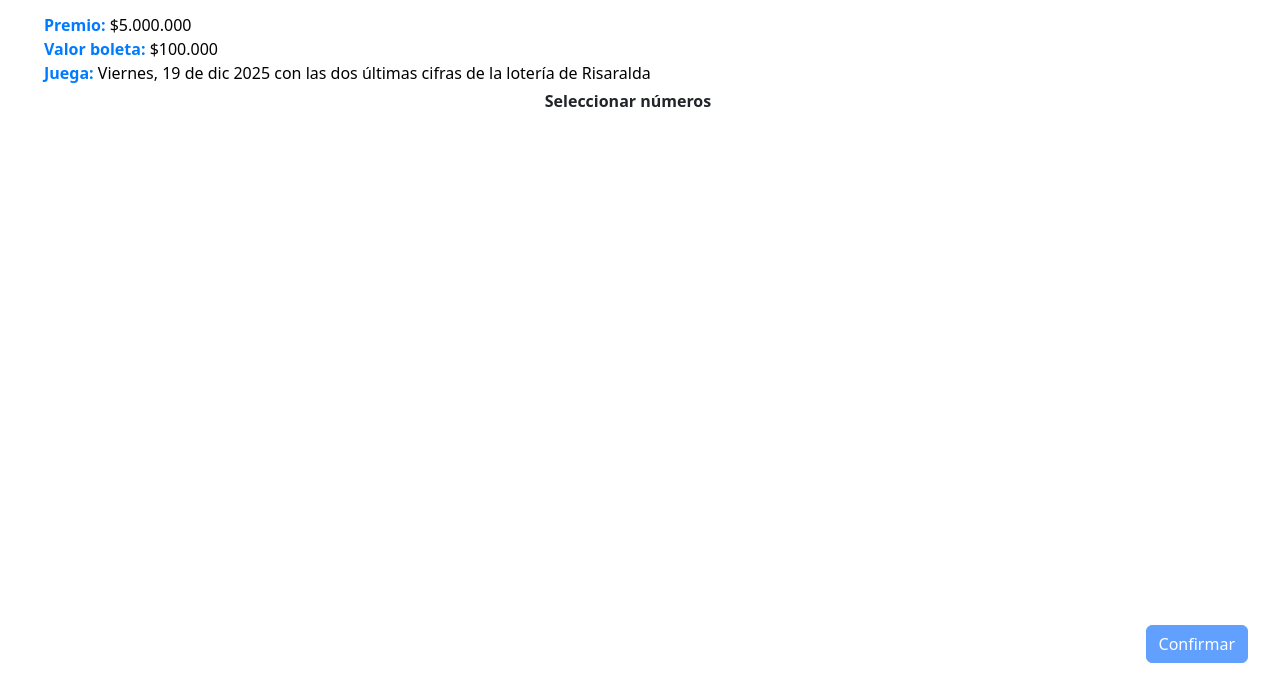
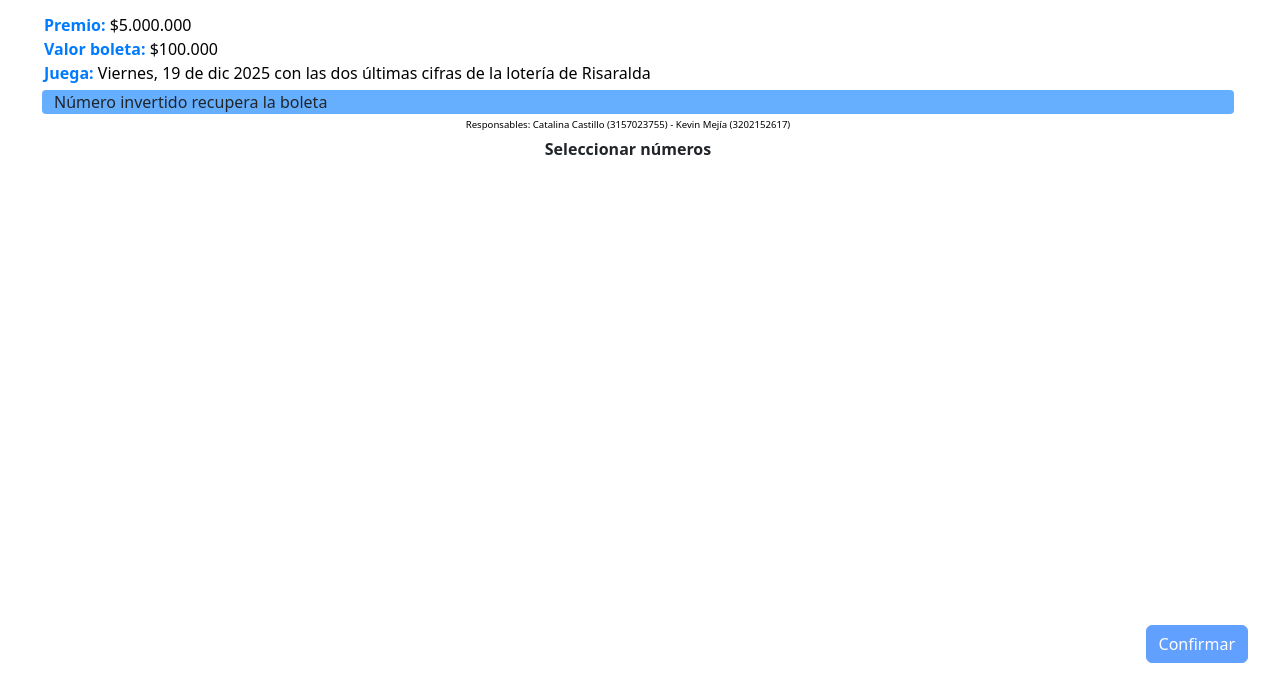
Before and after one commit to kevin-mauricio/rifa, a plain HTML site: page index.html in a window 1280 px wide. Shown: the part 117-800 px from the top of the page. Drawn offline with nearby package versions, Linux system fonts and the light colour scheme; no server answers.

Commit message:
boleta invertida

```diff
--- a/css/styles.css
+++ b/css/styles.css
@@ -157,3 +157,18 @@ body {
     box-shadow: 0 2px 6px rgba(0, 0, 0, 0.1);
     border-radius: 8px;
 }
+
+.info {
+    background: #007bff99;
+    width: 100% !important;
+    border-radius: 4px;
+    margin-top: 5px !important;
+    margin-left: 10px;
+}
+
+.responsables {
+    font-size: .6rem;
+    padding: 0px !important;
+    margin-top: 4px !important;
+    text-align: center;
+}
--- a/index.html
+++ b/index.html
@@ -30,6 +30,8 @@
             <div class="field"><strong>Valor boleta:</strong> $100.000</div>
             <div class="field"><strong>Juega:</strong> Viernes, 19 de dic 2025 con las dos últimas cifras de la lotería
                 de Risaralda</div>
+            <div class="info">Número invertido recupera la boleta</div>
+            <div class="field responsables">Responsables: Catalina Castillo (3157023755) - Kevin Mejía (3202152617)</div>
         </div>
         <div class="row text-center mb-3">
             <span class="fw-bold">Seleccionar números</span>
--- a/js/ticket.js
+++ b/js/ticket.js
@@ -171,6 +171,8 @@ export function showTickets(ticketsInfo) {
                         <div class="field"><strong>Premio:</strong> $5.000.000</div>
                         <div class="field"><strong>Valor boleta:</strong> $100.000</div>
                         <div class="field"><strong>Juega:</strong> Viernes, 19 de dic 2025 con las dos últimas cifras de la lotería de Risaralda</div>
+                        <div class="info">Número invertido recupera la boleta</div>
+                        <div class="field responsables">Responsables: Catalina Castillo (3157023755) - Kevin Mejía (3202152617)</div>
                     `;
     container.appendChild(infoContainer);
 
```
